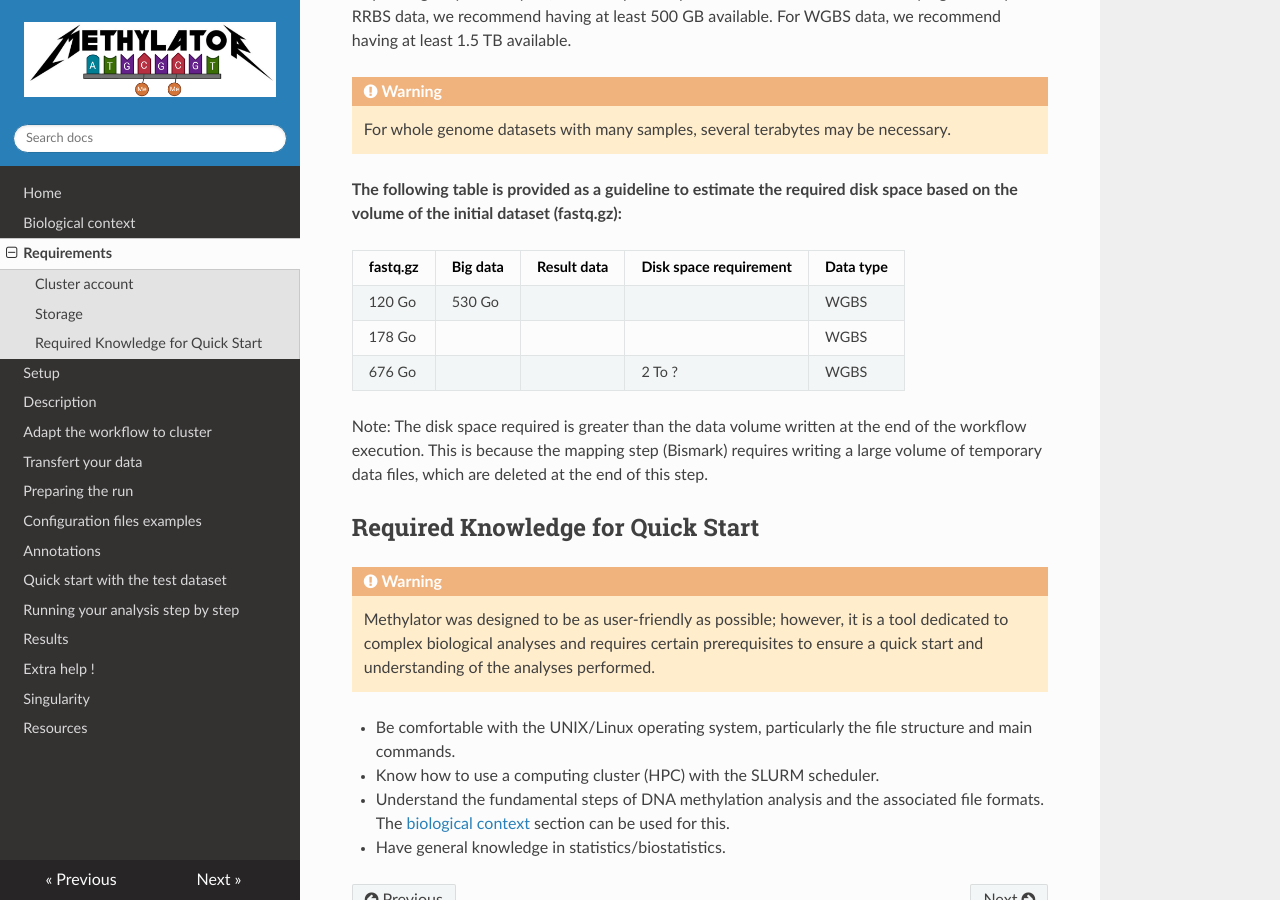
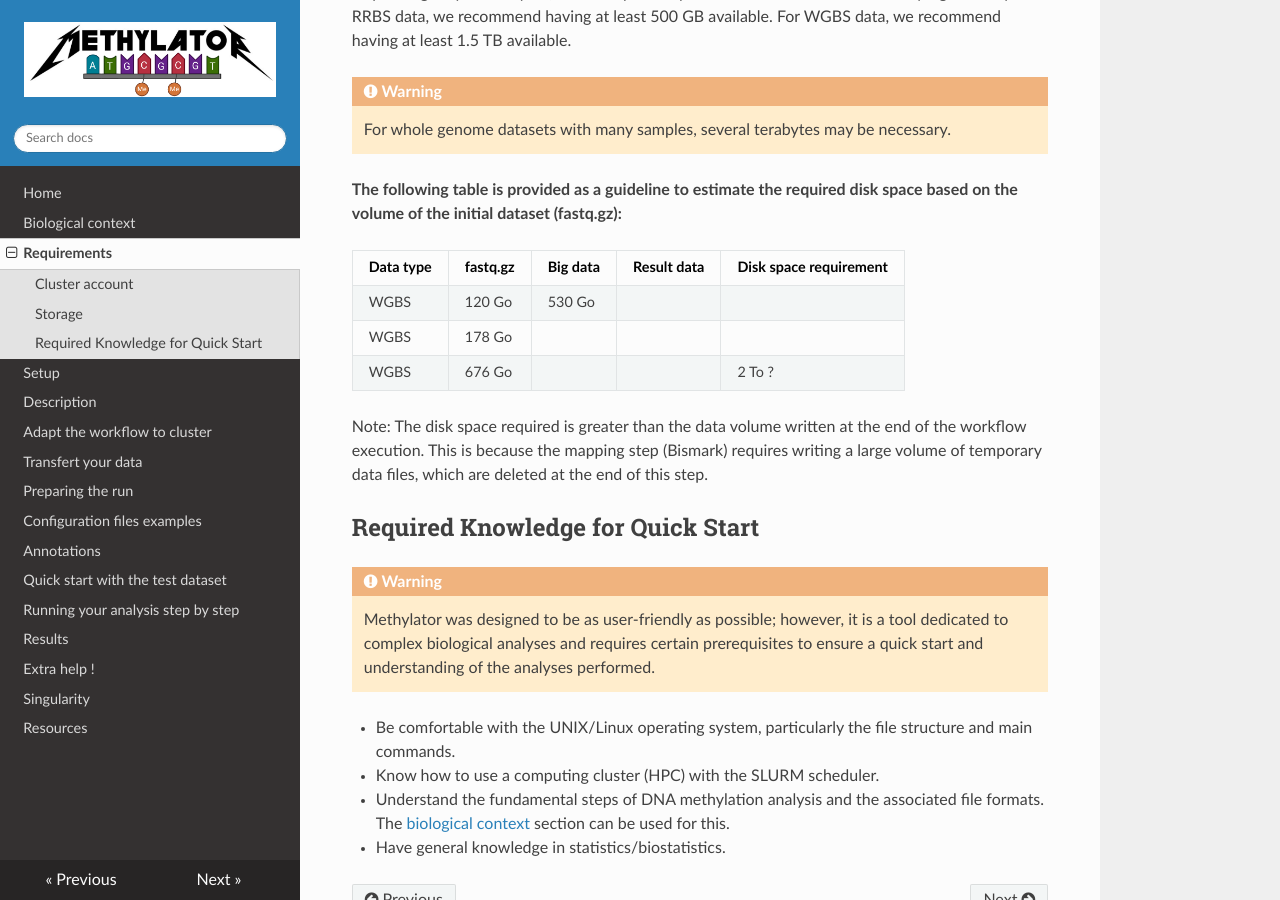
Before and after one commit to parisepigenetics/Methylator-Documentation, an MkDocs documentation site: the page built from docs/before_start.md, in a window 1280 px wide and 900 px high, scrolled down 483 px. Built offline with MkDocs 1.6.1, drawn with Linux system fonts in a browser that asks for light colours; nearby versions of some CDN libraries.

```diff
--- a/docs/before_start.md
+++ b/docs/before_start.md
@@ -17,11 +17,11 @@ Depending on your analyses, the disk space required to run the workflow can vary
 
 **The following table is provided as a guideline to estimate the required disk space based on the volume of the initial dataset (fastq.gz):**
 
-| fastq.gz | Big data | Result data | Disk space requirement | Data type |
-| -------- | -------- | ----------- | ---------------------- | --------- |
-| 120 Go   | 530 Go   |             |                        |    WGBS   |
-| 178 Go   |          |             |                        |    WGBS   |
-| 676 Go   |          |             |          2 To ?        |    WGBS   |
+| Data type | fastq.gz | Big data | Result data | Disk space requirement |
+| --------- | -------- | -------- | ----------- | ---------------------- |
+|    WGBS   | 120 Go   | 530 Go   |             |                        |
+|    WGBS   | 178 Go   |          |             |                        |
+|    WGBS   | 676 Go   |          |             |          2 To ?        |
 
 Note: The disk space required is greater than the data volume written at the end of the workflow execution. This is because the mapping step (Bismark) requires writing a large volume of temporary data files, which are deleted at the end of this step.
 
```
